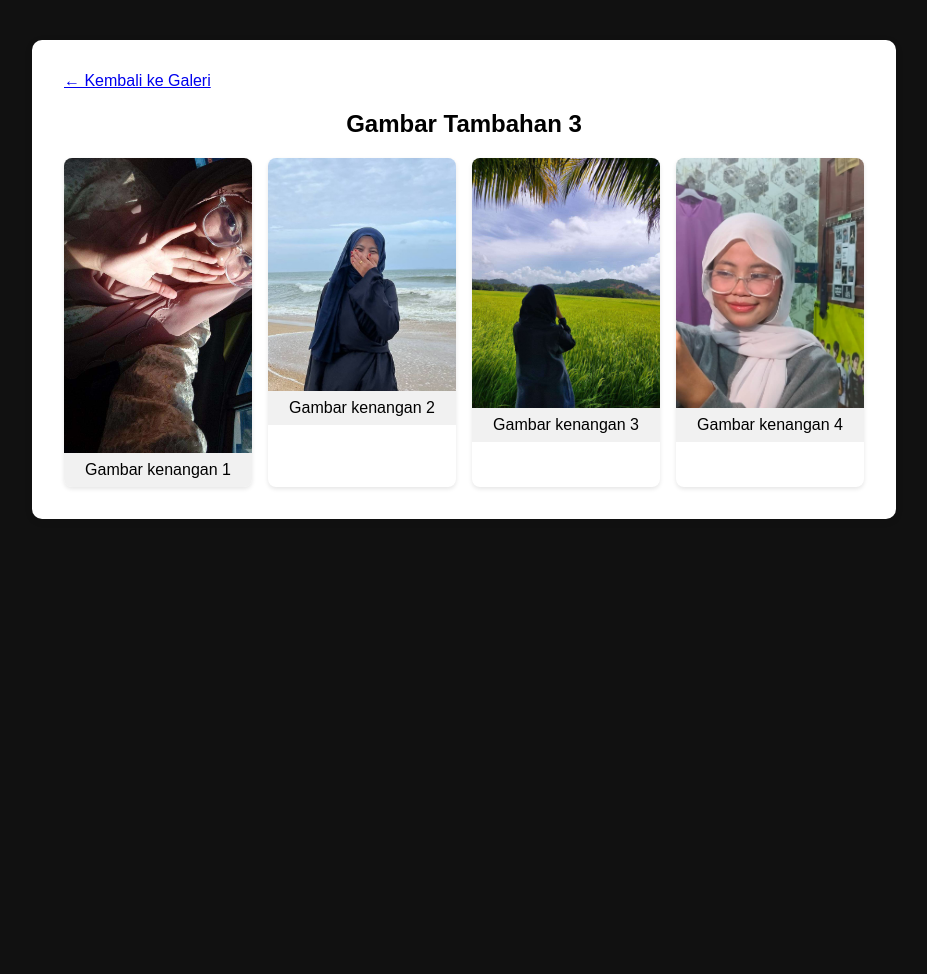
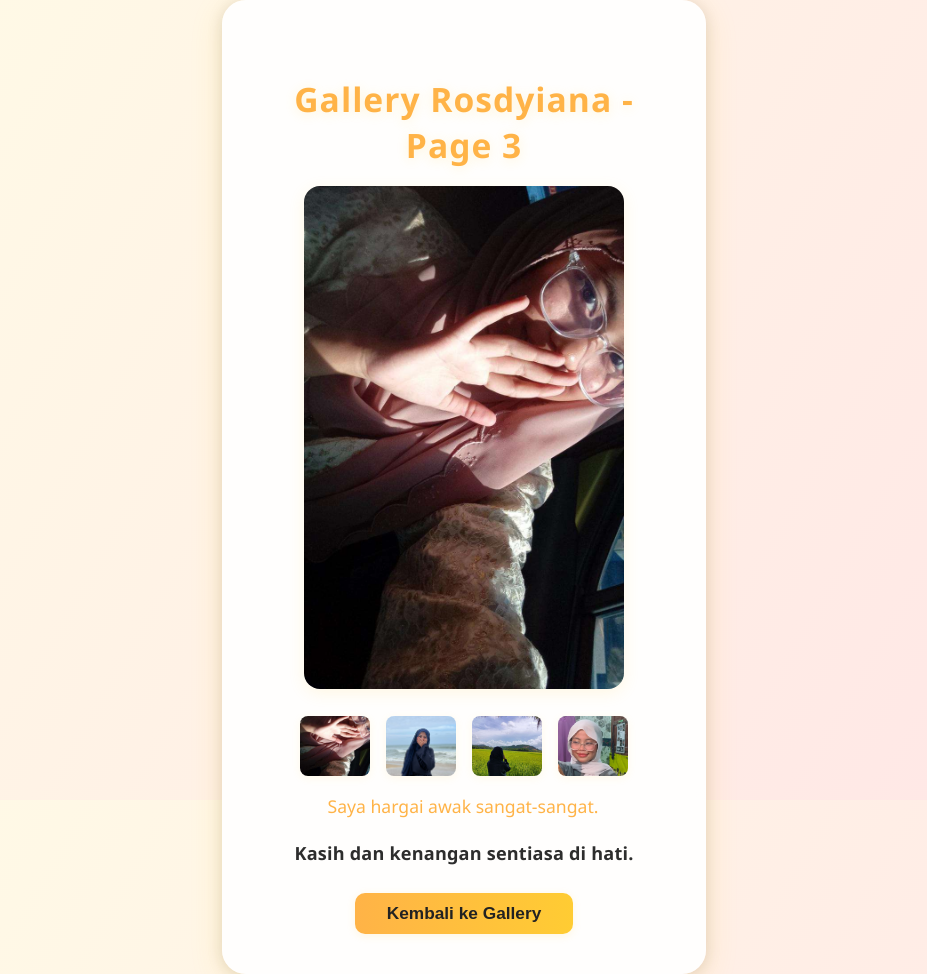
Before and after one commit to lantod/Rosdyiana, a plain HTML site: page page3.html in a window 1280 px wide. Shown: the whole page, without its empty margins (176-1103 px from the left). Before the commit the page ends 800 px from the top, so only its background shows below. Drawn offline with Linux system fonts and the light colour scheme.

Commit message:
page3.html

```diff
--- a/page3.html
+++ b/page3.html
@@ -3,40 +3,156 @@
 <head>
     <meta charset="UTF-8">
     <meta name="viewport" content="width=device-width, initial-scale=1.0">
-    <title>Galeri Rosdyiana - Gambar Tambahan 3</title>
+    <title>Gallery Rosdyiana - Page 3</title>
     <style>
-        body { font-family: Arial, sans-serif; background: #111; margin: 0; padding: 0; }
-        .container { max-width: 800px; margin: 40px auto; background: #fff; border-radius: 10px; box-shadow: 0 2px 8px rgba(0,0,0,0.08); padding: 32px; }
-        h2 { text-align: center; }
-        .back { margin-bottom: 20px; }
-        .gallery { display: flex; flex-wrap: wrap; gap: 16px; }
-        .item { flex: 1 1 calc(25% - 16px); box-shadow: 0 2px 4px rgba(0,0,0,0.1); border-radius: 8px; overflow: hidden; }
-        .item img { width: 100%; display: block; }
-        .caption { padding: 8px; text-align: center; background: #f1f1f1; }
+        body {
+            font-family: 'Segoe UI', Arial, sans-serif;
+            background: linear-gradient(120deg, #fffbe6 0%, #ffe6e6 100%), url('p3-1.jpg') no-repeat center center fixed;
+            background-size: cover;
+            margin: 0;
+            padding: 0;
+            min-height: 100vh;
+            display: flex;
+            align-items: center;
+            justify-content: center;
+            animation: fadeInBg 1.2s;
+        }
+        @keyframes fadeInBg {
+            from { opacity: 0; }
+            to { opacity: 1; }
+        }
+        .content {
+            background: rgba(255,255,255,0.93);
+            border-radius: 24px;
+            box-shadow: 0 8px 32px rgba(255, 204, 51, 0.18), 0 2px 16px rgba(0,0,0,0.13);
+            padding: 48px 32px 40px 32px;
+            text-align: center;
+            max-width: 420px;
+            position: relative;
+            animation: popIn 1s cubic-bezier(.68,-0.55,.27,1.55);
+        }
+        @keyframes popIn {
+            0% { transform: scale(0.92) translateY(30px); opacity: 0; }
+            100% { transform: scale(1) translateY(0); opacity: 1; }
+        }
+        h2 {
+            color: #ffb347;
+            font-size: 2.1rem;
+            margin-bottom: 18px;
+            letter-spacing: 1px;
+            text-shadow: 0 2px 12px rgba(255, 204, 51, 0.18);
+            font-weight: 800;
+            animation: fadeInText 1.2s;
+        }
+        @keyframes fadeInText {
+            from { opacity: 0; transform: translateY(-20px); }
+            to { opacity: 1; transform: translateY(0); }
+        }
+        .gallery-img {
+            width: 90%;
+            max-width: 320px;
+            border-radius: 16px;
+            box-shadow: 0 4px 16px rgba(255, 204, 51, 0.13);
+            margin-bottom: 22px;
+            animation: imgPop 1.2s;
+            transition: opacity 0.2s;
+        }
+        @keyframes imgPop {
+            from { opacity: 0; transform: scale(0.95); }
+            to { opacity: 1; transform: scale(1); }
+        }
+        .desc {
+            font-size: 1.13rem;
+            color: #2d2d2d;
+            font-weight: 600;
+            margin-bottom: 28px;
+            letter-spacing: 0.2px;
+            animation: fadeInText 1.5s 0.3s both;
+        }
+        .back-btn {
+            background: linear-gradient(90deg, #ffb347 0%, #ffcc33 100%);
+            color: #222;
+            border: none;
+            border-radius: 10px;
+            padding: 10px 32px;
+            font-size: 1.08rem;
+            font-weight: 700;
+            cursor: pointer;
+            box-shadow: 0 2px 8px rgba(255, 204, 51, 0.15);
+            transition: background 0.2s, color 0.2s, transform 0.2s;
+        }
+        .back-btn:hover {
+            background: linear-gradient(90deg, #ffcc33 0%, #ffb347 100%);
+            color: #000;
+            transform: scale(1.07);
+        }
+        .typewriter {
+            display: inline-block;
+            border-right: 2px solid #ffb347;
+            white-space: nowrap;
+            overflow: hidden;
+            animation: typing 2.5s steps(30, end), blink-caret 0.7s step-end infinite;
+            font-size: 1.1rem;
+            color: #ffb347;
+            margin-bottom: 18px;
+        }
+        @keyframes typing {
+            from { width: 0; }
+            to { width: 100%; }
+        }
+        @keyframes blink-caret {
+            from, to { border-color: transparent; }
+            50% { border-color: #ffb347; }
+        }
+        .gallery-row {
+            display: flex;
+            justify-content: center;
+            gap: 16px;
+            margin-bottom: 18px;
+        }
+        .gallery-thumb {
+            width: 70px;
+            height: 60px;
+            object-fit: cover;
+            border-radius: 8px;
+            box-shadow: 0 2px 8px rgba(255, 204, 51, 0.10);
+            transition: transform 0.2s, box-shadow 0.2s;
+            cursor: pointer;
+        }
+        .gallery-thumb:hover {
+            transform: scale(1.08);
+            box-shadow: 0 4px 16px rgba(255, 204, 51, 0.18);
+        }
+        .fade-img {
+            opacity: 0;
+            transition: opacity 0.2s;
+        }
     </style>
 </head>
 <body>
-    <div class="container">
-        <a class="back" href="gallery_code.html">&larr; Kembali ke Galeri</a>
-        <h2>Gambar Tambahan 3</h2>
-        <div class="gallery">
-            <div class="item">
-                <img src="p3-1.jpg" alt="Gambar 1">
-                <div class="caption">Gambar kenangan 1</div>
-            </div>
-            <div class="item">
-                <img src="p3-2.jpg" alt="Gambar 2">
-                <div class="caption">Gambar kenangan 2</div>
-            </div>
-            <div class="item">
-                <img src="p3-3.jpg" alt="Gambar 3">
-                <div class="caption">Gambar kenangan 3</div>
-            </div>
-            <div class="item">
-                <img src="p3-4.jpg" alt="Gambar 4">
-                <div class="caption">Gambar kenangan 4</div>
-            </div>
+    <div class="content">
+        <h2>Gallery Rosdyiana - Page 3</h2>
+        <img src="p3-1.jpg" alt="Rosdyiana 3" class="gallery-img" id="main-img">
+        <div class="gallery-row">
+            <img src="p3-1.jpg" alt="Rosdyiana 3-1" class="gallery-thumb" onclick="changeMainImg('p3-1.jpg')">
+            <img src="p3-2.jpg" alt="Rosdyiana 3-2" class="gallery-thumb" onclick="changeMainImg('p3-2.jpg')">
+            <img src="p3-3.jpg" alt="Rosdyiana 3-3" class="gallery-thumb" onclick="changeMainImg('p3-3.jpg')">
+            <img src="p3-4.jpg" alt="Rosdyiana 3-4" class="gallery-thumb" onclick="changeMainImg('p3-4.jpg')">
         </div>
+        <div class="typewriter">Saya hargai awak sangat-sangat.</div>
+        <div class="desc">Kasih dan kenangan sentiasa di hati.</div>
+        <button class="back-btn" onclick="window.location.href='gallery_code.html'">Kembali ke Gallery</button>
     </div>
+    <script>
+    function changeMainImg(src) {
+        const mainImg = document.getElementById('main-img');
+        if(mainImg.src.includes(src)) return;
+        mainImg.classList.add('fade-img');
+        setTimeout(() => {
+            mainImg.src = src;
+            mainImg.classList.remove('fade-img');
+        }, 200);
+    }
+    </script>
 </body>
 </html>
```
